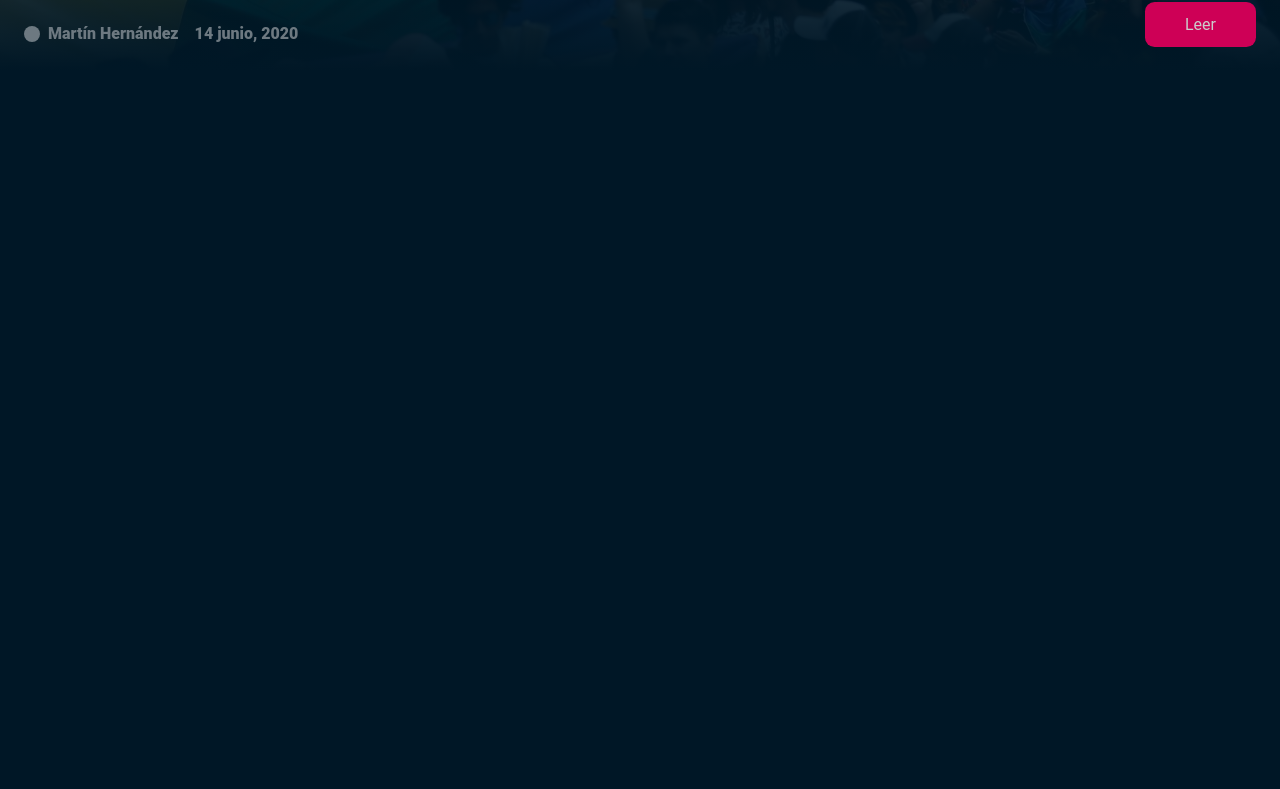
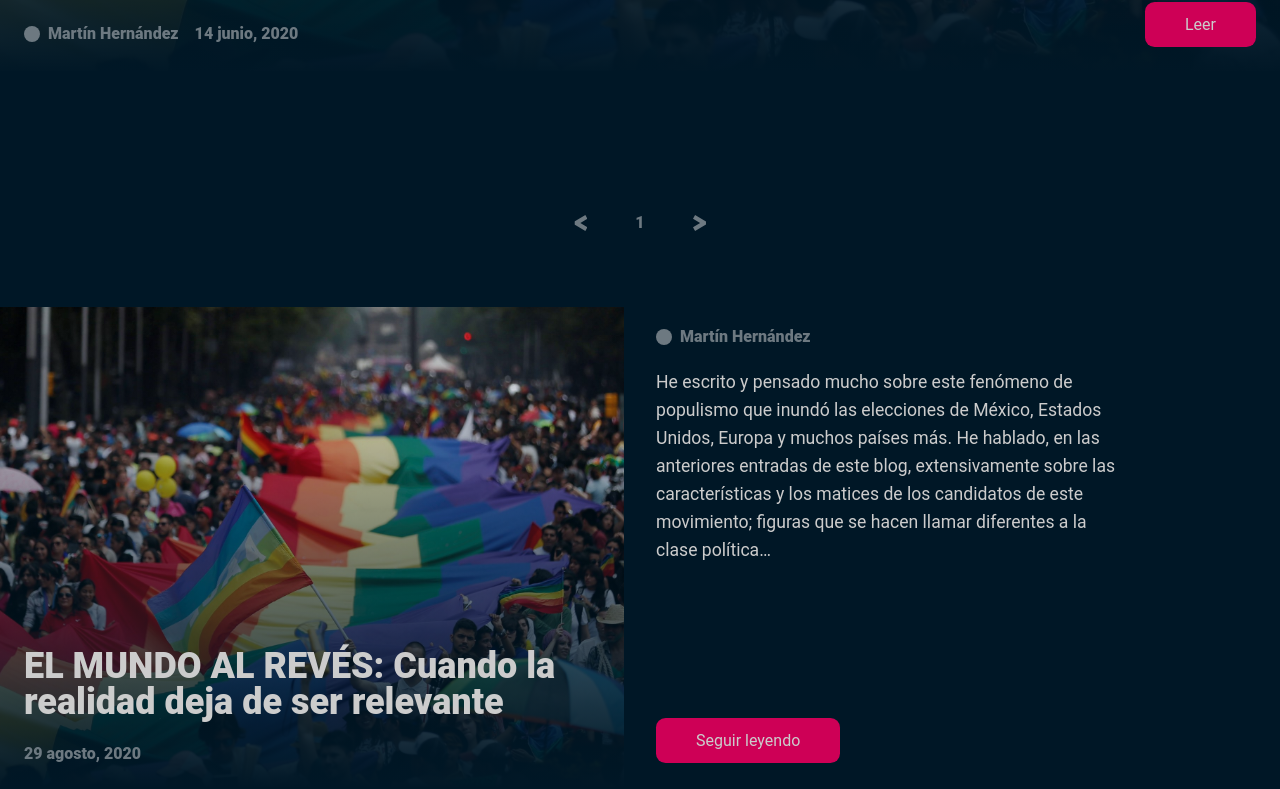
Before and after one commit to jorgebecerrilgi/globo-politico, a Next.js app: page / in a window 1280 px wide. Shown: the part 729-1518 px from the top of the page. Before the commit the page ends 800 px from the top, so only its background shows below. Built offline with nearby package versions, Linux system fonts and the light colour scheme.

Commit message:
Added components: <Pagination />, <Post />. Modified <PostCard /> to return two different styles: isCover or not.

```diff
--- /dev/null
+++ b/components/Pagination.tsx
@@ -0,0 +1,26 @@
+import Image from "next/image";
+import styles from "../styles/Pagination.module.css";
+
+import Arrow from "../assets/gb_icon_arrow_grey.svg";
+
+interface Props {
+    page: number;
+    back?: boolean;
+    next?: boolean;
+}
+
+const Pagination: React.FC<Props> = ({ page, back = false, next = false }): JSX.Element => {
+    return (
+        <div className={styles.pagination}>
+            <button className={`${styles.arrow} ${back ? styles.selected : ""}`}>
+                <Image className={styles.icon} src={Arrow} alt="" />
+            </button>
+            <p className="gb-data">{page}</p>
+            <button className={`${styles.arrow} ${next ? styles.selected : ""}`}>
+                <Image className={styles.icon} src={Arrow} alt="" />
+            </button>
+        </div>
+    );
+};
+
+export default Pagination;
--- /dev/null
+++ b/components/Post.tsx
@@ -0,0 +1,36 @@
+import { StaticImageData } from "next/image";
+import PostCard from "./PostCard";
+import Author from "./Author";
+import Button from "./Button";
+import styles from "../styles/Post.module.css";
+
+interface Props {
+    image: StaticImageData;
+    title: string;
+    authorName: string;
+    date: string;
+}
+
+const Post: React.FC<Props> = ({ image, title, authorName, date }): JSX.Element => {
+    return (
+        <div className={styles.post}>
+            <div className={styles.card}>
+                <PostCard image={image} title={title} authorName={authorName} date={date} />
+            </div>
+            <div className={styles.text}>
+                <Author name={authorName} />
+                <p>
+                    He escrito y pensado mucho sobre este fenómeno de populismo que inundó las elecciones de México,
+                    Estados Unidos, Europa y muchos países más. He hablado, en las anteriores entradas de este blog,
+                    extensivamente sobre las características y los matices de los candidatos de este movimiento; figuras
+                    que se hacen llamar diferentes a la clase política…
+                </p>
+                <div className={styles.button}>
+                    <Button prompt="Seguir leyendo" />
+                </div>
+            </div>
+        </div>
+    );
+};
+
+export default Post;
--- a/components/PostCard.tsx
+++ b/components/PostCard.tsx
@@ -10,10 +10,11 @@ interface Props {
     title: string;
     authorName: string;
     date: string;
+    isCover?: boolean;
 }
 
-const PostCard: React.FC<Props> = ({ children, image, title, authorName, date }): JSX.Element => {
-    return (
+const PostCard: React.FC<Props> = ({ children, image, title, authorName, date, isCover = false }): JSX.Element => {
+    return isCover ? (
         <>
             <Image className={styles.image} alt="" src={image} fill />
             <div className={styles.gradient}></div>
@@ -26,9 +27,22 @@ const PostCard: React.FC<Props> = ({ children, image, title, authorName, date })
                         <Date date={date} />
                     </div>
                 </div>
-                <Button className={styles.button} prompt="Leer" />
+                <Button prompt="Leer" />
             </div>
             {children}
+        </>
+    ) : (
+        <>
+            <Image className={styles.image} alt="" src={image} fill />
+            <div className={styles.gradient}></div>
+            <div className={styles.content}>
+                <div className={styles.text}>
+                    <h2>{title}</h2>
+                    <div className={styles.information}>
+                        <Date date={date} />
+                    </div>
+                </div>
+            </div>
         </>
     );
 };
--- a/pages/index.tsx
+++ b/pages/index.tsx
@@ -2,6 +2,8 @@ import Head from "next/head";
 import Link from "next/link";
 import PostCard from "../components/PostCard";
 import Button from "../components/Button";
+import Pagination from "../components/Pagination";
+import Post from "../components/Post";
 import styles from "../styles/Home.module.css";
 
 import Cover from "../assets/lgbtmx.jpeg";
@@ -23,8 +25,16 @@ const Home: React.FC = (): JSX.Element => {
                     title="La ideología de discriminar"
                     authorName="Martín Hernández"
                     date="14 junio, 2020"
+                    isCover={true}
                 ></PostCard>
             </div>
+            <Pagination page={1}></Pagination>
+            <Post
+                image={Cover}
+                title="EL MUNDO AL REVÉS: Cuando la realidad deja de ser relevante"
+                authorName="Martín Hernández"
+                date="29 agosto, 2020"
+            ></Post>
         </>
     );
 };
--- a/styles/Button.module.css
+++ b/styles/Button.module.css
@@ -8,6 +8,7 @@
     border-radius: 0.6em;
     cursor: pointer;
     transition: all ease-in-out 250ms;
+    width: fit-content;
 }
 .button:focus,
 .button:hover {
--- /dev/null
+++ b/styles/Pagination.module.css
@@ -0,0 +1,35 @@
+.pagination {
+    display: flex;
+    gap: 32px;
+    align-items: center;
+    justify-content: center;
+    width: 100%;
+    height: 48px;
+    margin-top: var(--fs-xl);
+    margin-bottom: var(--fs-600);
+}
+.arrow {
+    height: 100%;
+    background-color: transparent;
+    border: none;
+    padding: 16px;
+}
+.arrow.selected {
+    cursor: pointer;
+}
+.arrow:first-of-type {
+    scale: -1 1;
+}
+.arrow > .icon {
+    width: initial;
+    height: 100%;
+    transition: all ease-in-out 250ms;
+}
+.arrow.selected:focus > .icon,
+.arrow.selected:hover > .icon {
+    translate: 0 -0.25em;
+    filter: grayscale(1) brightness(1.8) drop-shadow(0 0 8px var(--gb-primary));
+}
+.arrow.selected > .icon {
+    filter: grayscale(1) brightness(1.8);
+}
--- /dev/null
+++ b/styles/Post.module.css
@@ -0,0 +1,49 @@
+.post {
+    display: flex;
+    flex-direction: column;
+    flex-wrap: wrap;
+    gap: 32px;
+    width: 100%;
+}
+.post > .card,
+.post > .text {
+    flex: none;
+}
+.post > .card {
+    min-height: 480px;
+    position: relative;
+}
+.post > .text {
+    display: flex;
+    flex-direction: column;
+    padding-bottom: 48px;
+    padding-inline: 48px;
+    width: 100%;
+}
+.post > .text > p {
+    width: 100%;
+}
+@media all and (min-device-width: 768px) {
+    .post {
+        flex-direction: row;
+    }
+    .post > .card,
+    .post > .text {
+        flex: 1;
+    }
+    .post > .text {
+        width: 60%;
+        padding-inline: 0;
+        padding-block: 16px;
+    }
+    .post > .text > p {
+        width: 75%;
+    }
+}
+.post > .text > .button {
+    display: flex;
+    flex-direction: row;
+    align-items: flex-end;
+    height: 100%;
+    padding-block: 8px;
+}
--- a/styles/PostCard.module.css
+++ b/styles/PostCard.module.css
@@ -6,6 +6,7 @@
     width: 100%;
     height: 100%;
     background: linear-gradient(0deg, rgb(0, 23, 38) var(--gradient-start), transparent);
+    scale: 1 1.01;
 }
 .image {
     object-fit: cover;
@@ -23,7 +24,8 @@
     padding-inline: 24px;
     padding-bottom: 24px;
 }
-.content > .text > h1 {
+.content > .text > h1,
+.content > .text > h2 {
     margin-top: 8px;
     margin-bottom: 24px;
 }
--- a/styles/globals.css
+++ b/styles/globals.css
@@ -1,45 +1,50 @@
 :root {
-    --fs-800: 6rem;
+    --fs-xl: 5.8rem;
+    --fs-800: 4.5rem;
     --fs-600: 2.5rem;
-    --fs-400: 3rem;
+    --fs-400: 1.5rem;
     --fs-200: 1rem;
+    --fs-100: 0.8rem;
     --fs-sm: 0.8rem;
 }
 @media all and (min-device-width: 360px) {
     :root {
-        --fs-800: 6rem;
+        --fs-xl: 8rem;
+        --fs-800: 4.75rem;
         --fs-600: 3rem;
-        --fs-400: 3rem;
+        --fs-400: 1.75rem;
+        --fs-100: 1.1rem;
         --fs-sm: 1rem;
     }
 }
 @media all and (min-device-width: 576px) {
     :root {
-        --fs-800: 6rem;
+        --fs-800: 5rem;
         --fs-600: 3.5rem;
-        --fs-400: 3rem;
+        --fs-400: 2rem;
     }
 }
 @media all and (min-device-width: 768px) {
     :root {
-        --fs-800: 6rem;
+        --fs-800: 5.25rem;
         --fs-600: 3.75rem;
-        --fs-400: 3rem;
+        --fs-400: 2.25rem;
     }
 }
 @media all and (min-device-width: 992px) {
     :root {
-        --fs-800: 6rem;
+        --fs-800: 5.5rem;
         --fs-600: 4rem;
-        --fs-400: 3rem;
+        --fs-400: 2.5rem;
     }
 }
 @media all and (min-device-width: 1200px) {
     :root {
-        --fs-800: 6rem;
+        --fs-800: 5.75rem;
         --fs-600: 4.25rem;
-        --fs-400: 3rem;
+        --fs-400: 2.75rem;
         --fs-200: 1.25rem;
+        --fs-100: 1.2rem;
     }
 }
 @media all and (min-device-width: 1400px) {
@@ -53,11 +58,22 @@
 * {
     --gb-white: #cccccc;
     --gb-grey: #6d7981;
+    --gb-dark-grey: #4c5767;
     --gb-primary: #ce0056;
     --gb-primary-75: #ce0056bf;
     --gb-primary-50: #ce005680;
     --gb-primary-25: #ce005640;
     box-sizing: border-box;
+}
+::-webkit-scrollbar {
+    width: 8px;
+}
+::-webkit-scrollbar-thumb {
+    background-color: var(--gb-grey);
+    border-radius: 16px;
+}
+::-webkit-scrollbar-thumb:hover {
+    background-color: var(--gb-dark-grey);
 }
 html,
 body {
@@ -79,11 +95,21 @@ a {
     color: inherit;
     text-decoration: none;
 }
+h1, h2, h3, h4, h5, h6 {
+    font-weight: 800;
+    word-wrap: everywhere;
+}
 h1 {
-    font-weight: 800;
     font-size: var(--fs-600);
     line-height: var(--fs-600);
-    word-wrap: anywhere;
+}
+h2 {
+    font-size: var(--fs-400);
+    line-height: var(--fs-400);
+}
+p {
+    font-size: var(--fs-100);
+    line-height: 1.6;
 }
 .gb-data {
     font-size: var(--fs-sm);
```
Also changed, not shown: assets/gb_icon_arrow.svg (added), assets/gb_icon_arrow_grey.svg (added).
